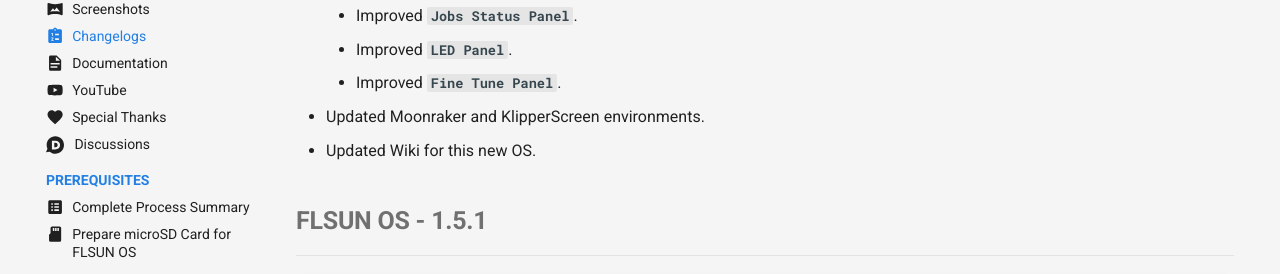
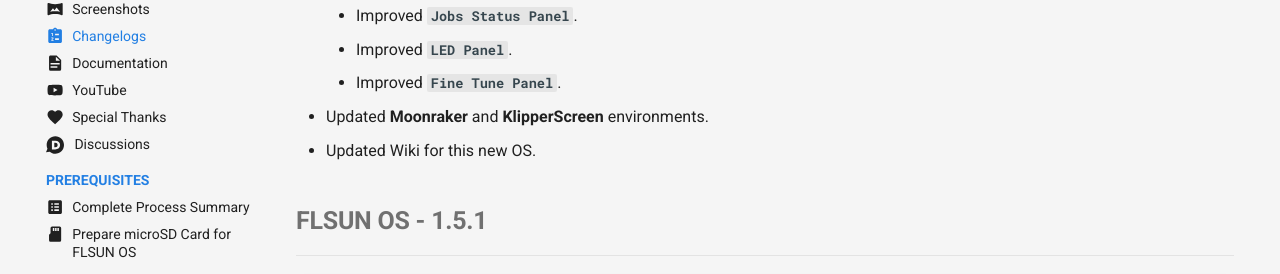
Before and after one commit to Guilouz/FLSUN-S1-Open-Source-Edition, an MkDocs documentation site: the page built from docs/changelogs.md, in a window 1280 px wide and 900 px high, scrolled down 1094 px. Shown: the part 153-427 px from the top of the window. Built offline with MkDocs 1.6.1 and Material for MkDocs 9.7.7, drawn with Linux system fonts in a browser that asks for light colours; comment, search, counter and statistics services are not loaded.

```diff
--- a/docs/changelogs.md
+++ b/docs/changelogs.md
@@ -40,7 +40,7 @@ hide:
     - Improved **`Jobs Status Panel`**.
     - Improved **`LED Panel`**.
     - Improved **`Fine Tune Panel`**.
-- Updated Moonraker and KlipperScreen environments.
+- Updated **Moonraker** and **KlipperScreen** environments.
 - Updated Wiki for this new OS.
 
 
```
